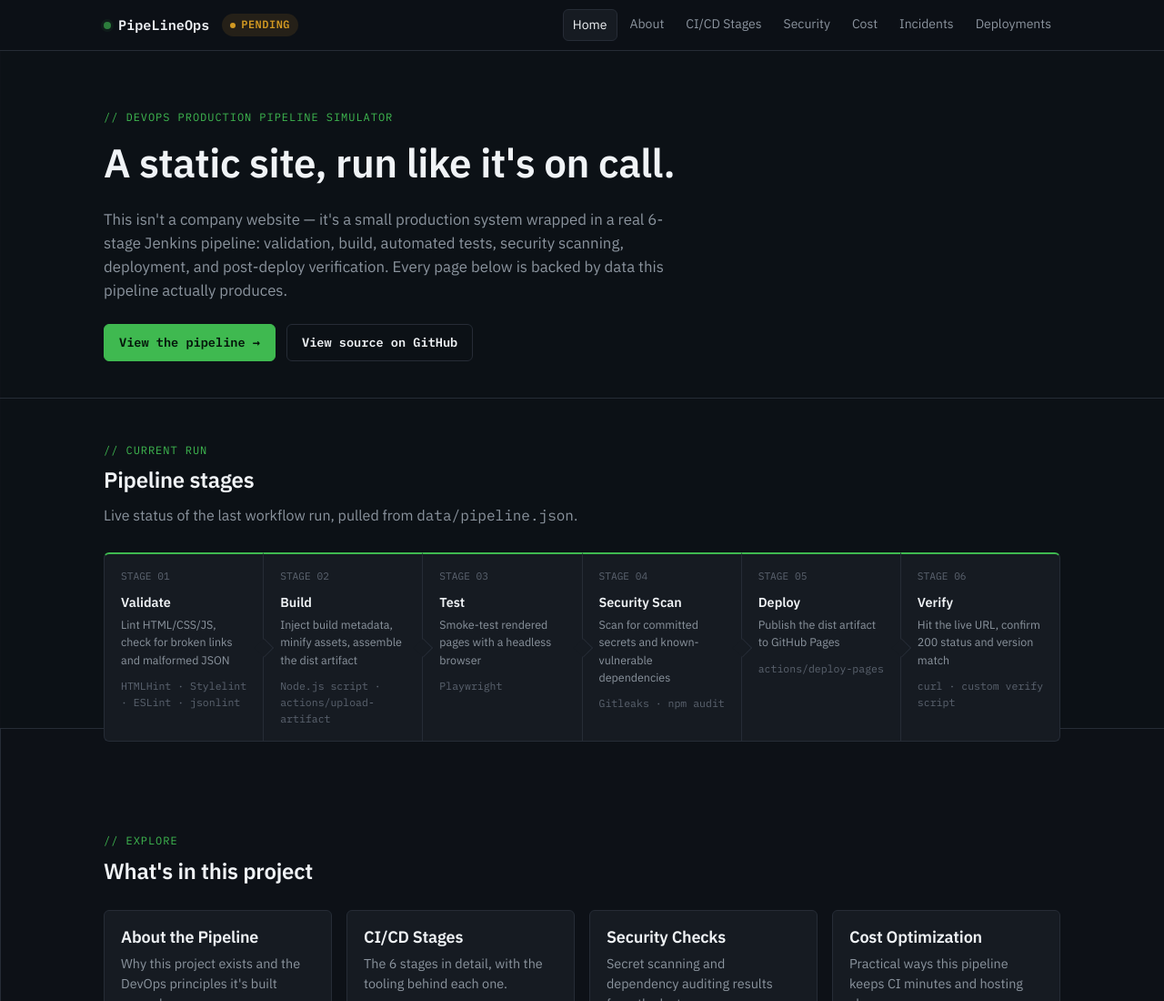
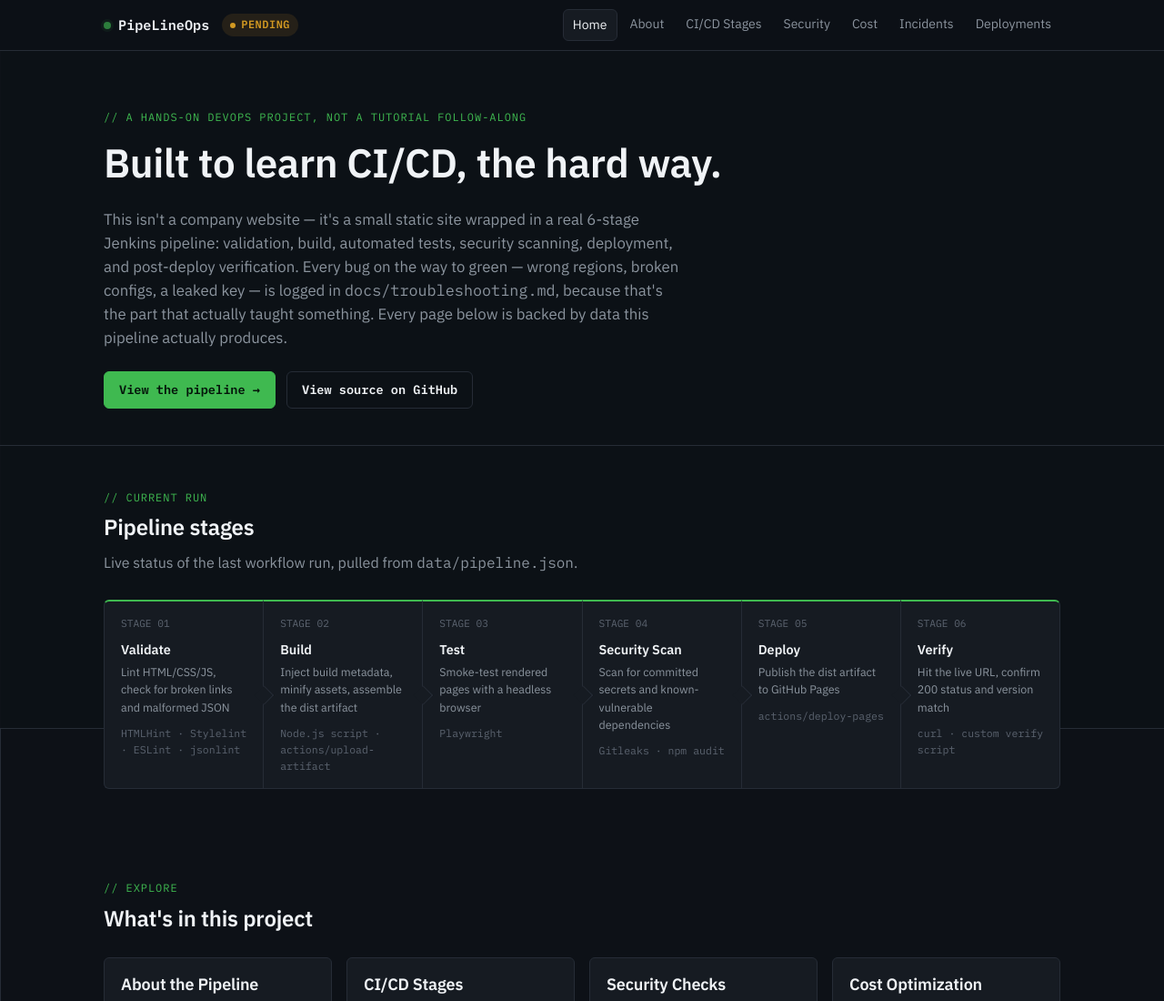
Before and after one commit to Harshil074/PipeLineOps, a plain HTML site: page index.html in a window 1280 px wide. Shown: the top 1100 px of the page at 91% size. Drawn offline with Linux system fonts and the light colour scheme.

Commit message:
updated index front

```diff
--- a/index.html
+++ b/index.html
@@ -34,12 +34,14 @@
 <main id="main">
   <section class="hero">
     <div class="container">
-      <span class="eyebrow">// devops production pipeline simulator</span>
-      <h1>A static site, run like it's on call.</h1>
-      <p class="lead">This isn't a company website — it's a small production system wrapped in a real
+     <span class="eyebrow">// a hands-on devops project, not a tutorial follow-along</span>
+      <h1>Built to learn CI/CD, the hard way.</h1>
+      <p class="lead">This isn't a company website — it's a small static site wrapped in a real
         6-stage Jenkins pipeline: validation, build, automated tests, security scanning,
-        deployment, and post-deploy verification. Every page below is backed by data this pipeline
-        actually produces.</p>
+        deployment, and post-deploy verification. Every bug on the way to green — wrong regions,
+        broken configs, a leaked key — is logged in <code>docs/troubleshooting.md</code>, because
+        that's the part that actually taught something. Every page below is backed by data this
+        pipeline actually produces.</p>
       <div class="hero-actions">
         <a class="btn btn--primary" href="pages/pipeline.html">View the pipeline →</a>
         <a class="btn btn--ghost" href="https://github.com" target="_blank" rel="noopener">View source on GitHub</a>
```
